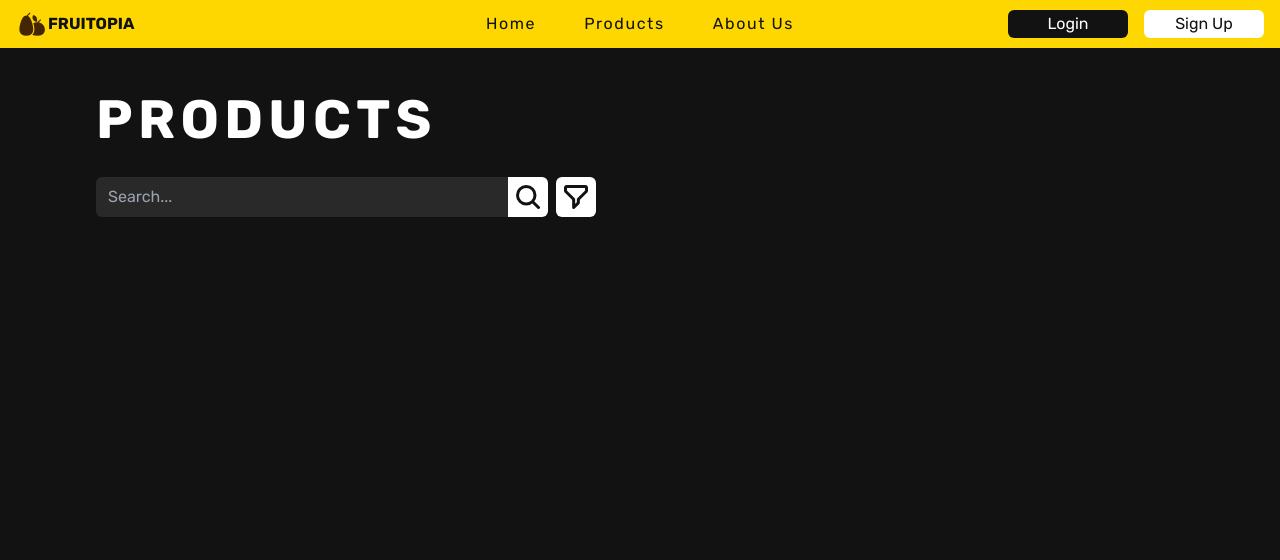
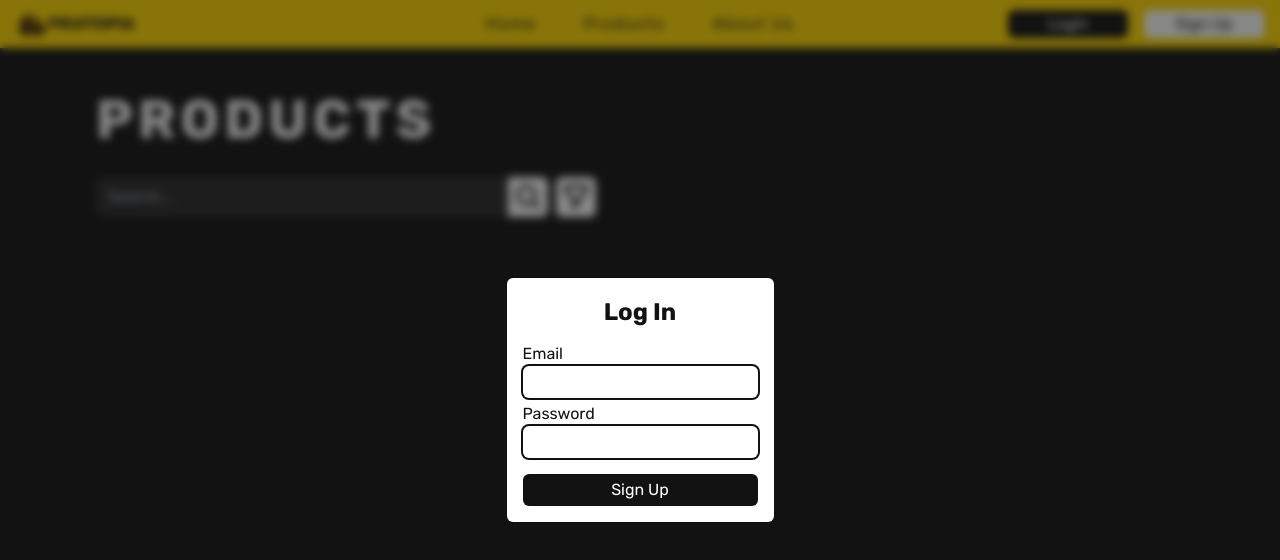
Before and after one commit to br14nn/fruitopia-frontend, a Next.js app: page /products in a window 1280 px wide. Both pictures are taken after a click on the button "Login". Shown: the top 560 px of the page. Built offline with nearby package versions, Linux system fonts and the light colour scheme.

Commit message:
added Login modal

```diff
--- /dev/null
+++ b/src/components/LogInModal.tsx
@@ -0,0 +1,34 @@
+import { forwardRef } from "react";
+import Button from "./ui/Button";
+import Input from "./ui/Input";
+import Label from "./ui/Label";
+import Text from "./ui/Text";
+
+const LogInModal = forwardRef<HTMLFormElement>(({}, ref) => {
+  return (
+    <form
+      className="fixed bottom-0 left-0 right-0 top-0 z-[999] m-auto flex h-fit w-fit flex-col items-center rounded-md bg-secondary-default p-4"
+      ref={ref}
+    >
+      <Text className="text-md font-bold text-primary-default">Log In</Text>
+
+      <div className="mt-4 flex w-full flex-col gap-1">
+        <Label htmlFor="emailInput" className="text-primary-default">
+          Email
+        </Label>
+        <Input id="emailInput" />
+      </div>
+
+      <div className="mt-2 flex w-full flex-col gap-1">
+        <Label htmlFor="passwordInput" className="text-primary-default">
+          Password
+        </Label>
+        <Input id="passwordInput" type="password" />
+      </div>
+
+      <Button className="mt-4 h-8 leading-none">Sign Up</Button>
+    </form>
+  );
+});
+
+export default LogInModal;
--- a/src/components/Navbar.tsx
+++ b/src/components/Navbar.tsx
@@ -4,17 +4,24 @@ import { useState } from "react";
 import { m, LazyMotion, AnimatePresence, domAnimation } from "framer-motion";
 import Link from "next/link";
 import Image from "next/image";
+import LogInModal from "./LogInModal";
 import CustomLink from "./ui/CustomLink";
+import Button from "./ui/Button";
 import HamburgerMenuIcon from "./svgs/HamburgerMenuIcon";
 import CloseIcon from "./svgs/CloseIcon";
 import { FruitopiaNavbarLogo } from "@/utils/images";
-import Button from "./ui/Button";
 
 const Navbar = () => {
   const [toggleMenu, setToggleMenu] = useState<boolean>(false);
+  const [toggleLogInModal, setToggleLogInModal] = useState<boolean>(false);
+  const LogInModalMotion = m(LogInModal);
 
   const handleToggleMenu = () => {
     setToggleMenu((oldVal) => !oldVal);
+  };
+
+  const handleToggleLogInModal = () => {
+    setToggleLogInModal((oldVal) => !oldVal);
   };
 
   return (
@@ -33,6 +40,7 @@ const Navbar = () => {
           <span>FRUITOPIA</span>
         </Link>
 
+        {/* background for mobile navbar menu when opened*/}
         {toggleMenu && (
           <div
             className="fixed inset-0 h-[100svh] w-full bg-primary-default/50 backdrop-blur-sm xl:hidden"
@@ -83,7 +91,12 @@ const Navbar = () => {
                 </CustomLink>
 
                 <div className="mt-4 flex w-full flex-col items-center justify-center gap-2 sm:flex-row xl:hidden">
-                  <Button className="max-w-[120px]">Login</Button>
+                  <Button
+                    className="max-w-[120px]"
+                    onClick={handleToggleLogInModal}
+                  >
+                    Log In
+                  </Button>
 
                   <Button className="max-w-[120px]" variant={"secondary"}>
                     Sign Up
@@ -94,7 +107,15 @@ const Navbar = () => {
           )}
         </AnimatePresence>
 
-        {/* Desktop navbar menu */}
+        {/* Hamburger menu toggler on mobile screens */}
+        <button
+          className="flex w-fit items-center justify-center justify-self-end xl:hidden"
+          onClick={handleToggleMenu}
+        >
+          <HamburgerMenuIcon />
+        </button>
+
+        {/* Desktop navbar links */}
         <ul className="hidden w-full items-center justify-center xl:flex">
           <CustomLink variant={"navbarLink"} href="/">
             Home
@@ -109,26 +130,37 @@ const Navbar = () => {
           </CustomLink>
         </ul>
 
-        {/* Hamburger menu on mobile screens */}
-        <button
-          className="flex w-fit items-center justify-center justify-self-end xl:hidden"
-          onClick={handleToggleMenu}
-        >
-          <HamburgerMenuIcon />
-        </button>
-
-        {/*
-        Login & sign up buttons
-        TODOS:
-          1. Create login & signup modals when either buttons is clicked.
-      */}
+        {/* Login & sign up buttons */}
         <div className="hidden w-full justify-end gap-4 xl:flex">
-          <Button className="max-w-[120px]">Login</Button>
+          <Button className="max-w-[120px]" onClick={handleToggleLogInModal}>
+            Login
+          </Button>
 
           <Button className="max-w-[120px]" variant={"secondary"}>
             Sign Up
           </Button>
         </div>
+
+        {toggleLogInModal && (
+          <div
+            className="fixed inset-0 z-[998] h-[100svh] w-full bg-primary-default/50 backdrop-blur-sm"
+            onClick={handleToggleLogInModal}
+          />
+        )}
+
+        {/* Login modal */}
+        <AnimatePresence>
+          {toggleLogInModal && (
+            <LazyMotion features={domAnimation}>
+              <LogInModalMotion
+                initial={{ opacity: 0, translateY: "50px" }}
+                animate={{ opacity: 1, translateY: "0px" }}
+                exit={{ opacity: 0, translateY: "50px" }}
+                transition={{ type: "tween", duration: 0.2 }}
+              />
+            </LazyMotion>
+          )}
+        </AnimatePresence>
       </div>
     </nav>
   );
--- /dev/null
+++ b/src/components/ui/Input.tsx
@@ -0,0 +1,37 @@
+import { forwardRef } from "react";
+import { cva, VariantProps } from "class-variance-authority";
+import { cn } from "@/utils/utils";
+
+const inputVariants = cva(
+  "h-fit w-full bg-transparent px-2 py-1 text-primary-default outline-none",
+  {
+    variants: {
+      variant: {
+        default:
+          "rounded-md ring-2 ring-primary-default transition-all duration-200 focus:ring-accent-default",
+      },
+    },
+    defaultVariants: {
+      variant: "default",
+    },
+  },
+);
+
+interface InputProps
+  extends React.InputHTMLAttributes<HTMLInputElement>,
+    VariantProps<typeof inputVariants> {}
+
+const Input = forwardRef<HTMLInputElement, InputProps>(
+  ({ variant, className, type = "text", ...props }, ref) => {
+    return (
+      <input
+        className={cn(inputVariants({ variant, className }))}
+        type={type}
+        ref={ref}
+        {...props}
+      />
+    );
+  },
+);
+
+export default Input;
--- /dev/null
+++ b/src/components/ui/Label.tsx
@@ -0,0 +1,22 @@
+import { forwardRef } from "react";
+import { cn } from "@/utils/utils";
+
+interface LabelProps extends React.LabelHTMLAttributes<HTMLLabelElement> {
+  children?: React.ReactNode;
+}
+
+const Label = forwardRef<HTMLLabelElement, LabelProps>(
+  ({ children, className, ...props }, ref) => {
+    return (
+      <label
+        className={cn("h-fit w-fit leading-none", className)}
+        ref={ref}
+        {...props}
+      >
+        {children}
+      </label>
+    );
+  },
+);
+
+export default Label;
```
